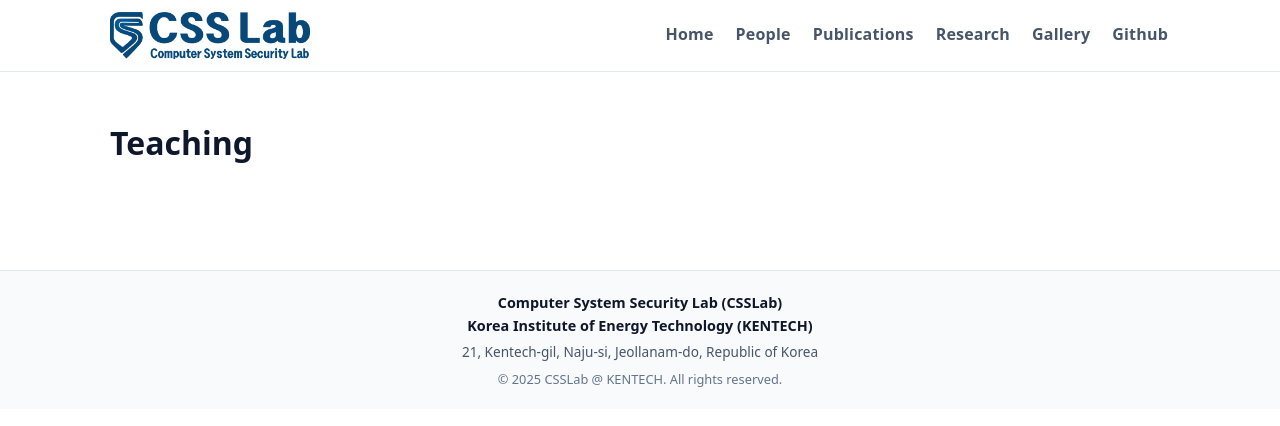
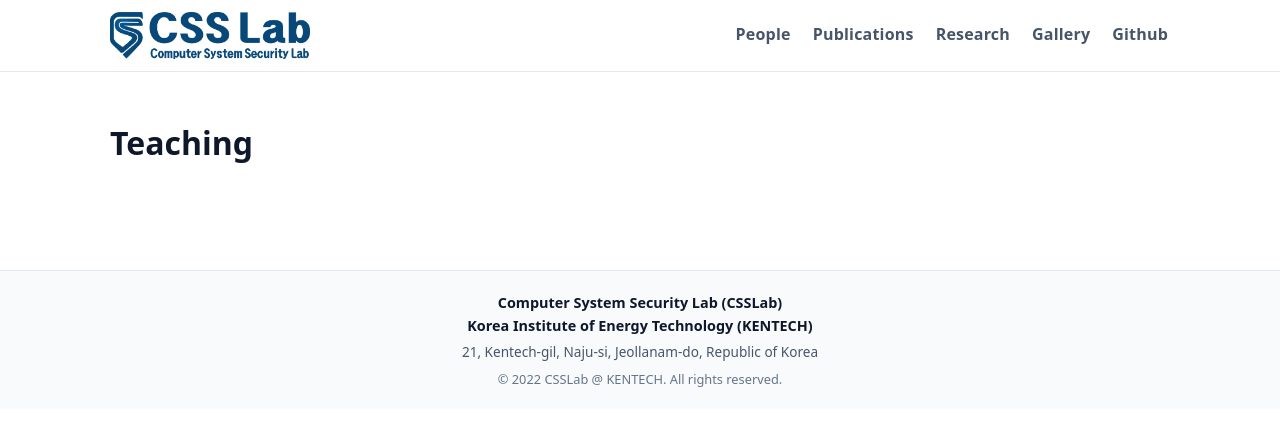
Before and after one commit to comsyssec/comsyssec.github.io, a Jekyll site: the page built from learning.md, in a window 1280 px wide. Shown: the top 426 px of the page. Built offline with Jekyll 4.4.1, drawn with Linux system fonts in a browser that asks for light colours.

Commit message:
update the footer and the menu

```diff
--- a/_layouts/default.html
+++ b/_layouts/default.html
@@ -14,7 +14,6 @@
       </a>
       <nav class="main-nav" aria-label="Main navigation">
         <ul class="nav-list">
-          <li><a href="/">Home</a></li>
           <li><a href="/people">People</a></li>
           <li><a href="/publications">Publications</a></li>
           <li><a href="/research">Research</a></li>
@@ -75,7 +74,7 @@
       21, Kentech-gil, Naju-si, Jeollanam-do, Republic of Korea
     </div>
     <div class="footer-copy">
-      &copy; {{ site.time | date: "%Y" }} CSSLab @ KENTECH. All rights reserved.
+      &copy; 2022 CSSLab @ KENTECH. All rights reserved.
     </div>
   </div>
   </footer>
```
